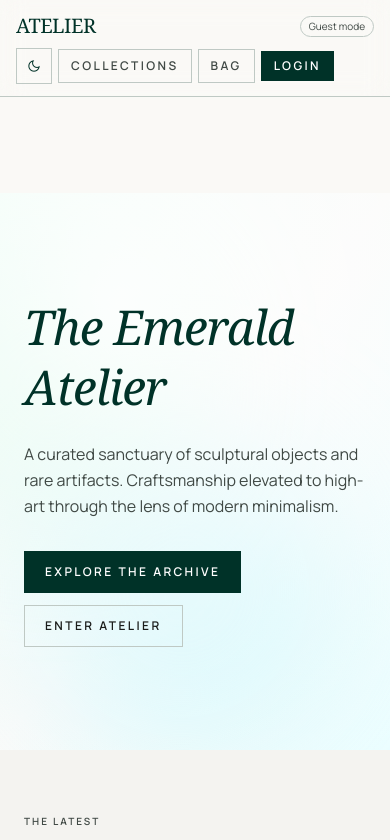
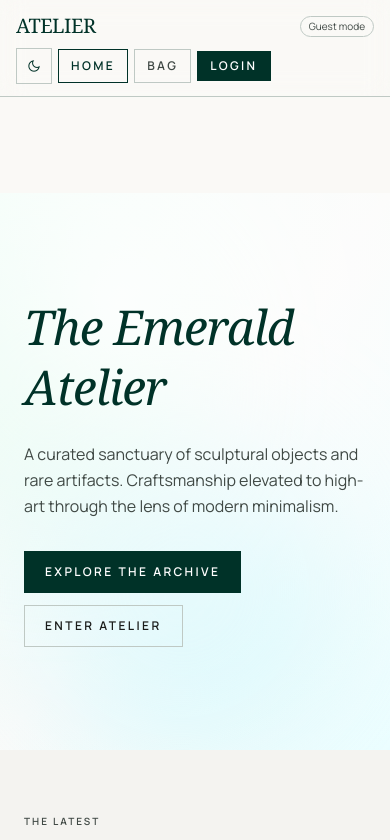
Before and after one commit to suraj502/shop, a React (Create React App) app in the folder frontend/: page / in a window 390 px wide. Shown: the top 840 px of the page. Built offline with nearby package versions, Linux system fonts and the light colour scheme; no server answers; the HTML template or start-up script is replaced by a standard one.

Commit message:
Simplify navbar: only Home button on mobile, adjusted button sizes

```diff
--- a/frontend/src/components/Navbar.js
+++ b/frontend/src/components/Navbar.js
@@ -85,14 +85,14 @@ export default function Navbar() {
             </span>
           </button>
 
-          <Link to="/products" className={`inline-flex sm:hidden flex-shrink-0 atelier-label border px-3 py-2 text-xs ${isActive('/products') ? 'border-[var(--primary)] text-[var(--primary)]' : 'border-[var(--outline)] hover:border-[var(--primary)] hover:text-[var(--primary)]'}`}>
-            Collections
+          <Link to="/" className={`inline-flex md:hidden flex-shrink-0 atelier-label border px-3 py-2 text-xs ${isActive('/') ? 'border-[var(--primary)] text-[var(--primary)]' : 'border-[var(--outline)] hover:border-[var(--primary)] hover:text-[var(--primary)]'}`}>
+            Home
           </Link>
 
-          <Link to="/" className={`hidden sm:inline-flex flex-shrink-0 atelier-label border px-3 md:px-4 py-2 text-xs md:text-sm ${isActive('/') ? 'border-[var(--primary)] text-[var(--primary)]' : 'border-[var(--outline)] hover:border-[var(--primary)] hover:text-[var(--primary)]'}`}>
+          <Link to="/" className={`hidden md:inline-flex flex-shrink-0 atelier-label border px-3 md:px-4 py-2 text-xs md:text-sm ${isActive('/') ? 'border-[var(--primary)] text-[var(--primary)]' : 'border-[var(--outline)] hover:border-[var(--primary)] hover:text-[var(--primary)]'}`}>
             Home
           </Link>
-          <Link to="/products" className={`hidden sm:inline-flex flex-shrink-0 atelier-label border px-3 md:px-4 py-2 text-xs md:text-sm ${isActive('/products') ? 'border-[var(--primary)] text-[var(--primary)]' : 'border-[var(--outline)] hover:border-[var(--primary)] hover:text-[var(--primary)]'}`}>
+          <Link to="/products" className={`hidden md:inline-flex flex-shrink-0 atelier-label border px-3 md:px-4 py-2 text-xs md:text-sm ${isActive('/products') ? 'border-[var(--primary)] text-[var(--primary)]' : 'border-[var(--outline)] hover:border-[var(--primary)] hover:text-[var(--primary)]'}`}>
             Shop
           </Link>
           <Link to="/cart" className={`relative flex-shrink-0 atelier-label border px-3 md:px-4 py-2 text-xs md:text-sm ${isActive('/cart') ? 'border-[var(--primary)] text-[var(--primary)]' : 'border-[var(--outline)] hover:border-[var(--primary)] hover:text-[var(--primary)]'}`}>
```
